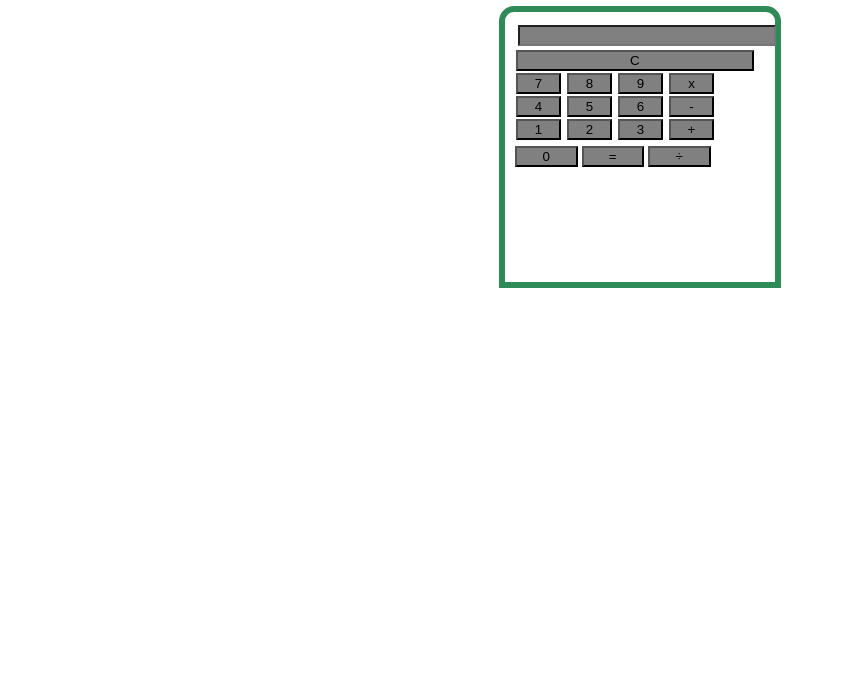
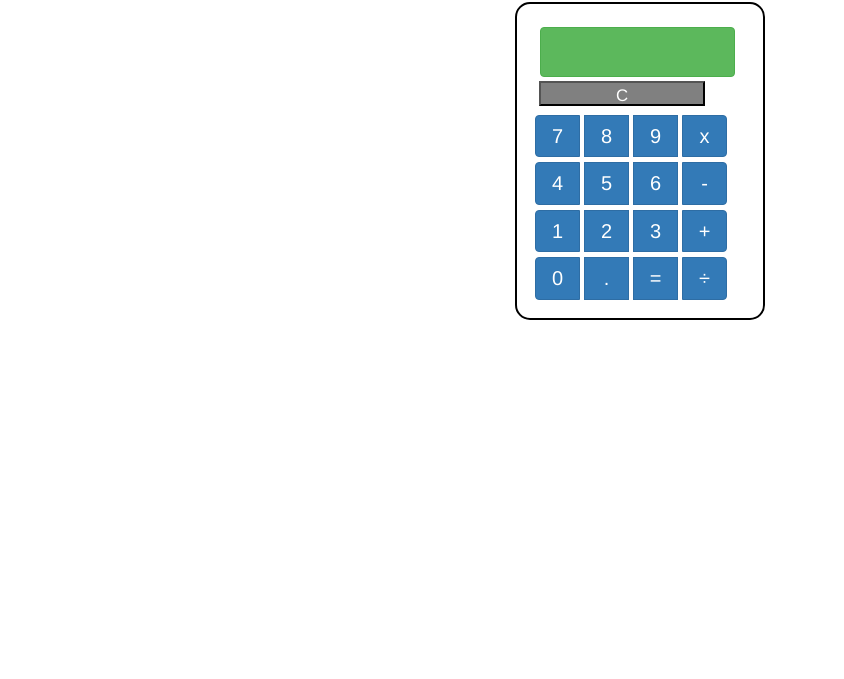
Before and after one commit to umairsadiq88/JS-Class-Ptractice, a plain HTML site: page calculator/calculator.html in a window 1280 px wide. Shown: the part 121-800 px from the top of the page, without its empty margins (0-844 px from the left). Drawn offline with nearby package versions, Linux system fonts and the light colour scheme.

Commit message:
add bootstrap library

```diff
--- a/calculator/calculator.html
+++ b/calculator/calculator.html
@@ -5,6 +5,7 @@
     <meta charset="UTF-8">
     <meta name="viewport" content="width=device-width, initial-scale=1.0">
     <link rel="stylesheet" href="style.css">
+    <link rel="stylesheet" href="https://maxcdn.bootstrapcdn.com/bootstrap/3.4.1/css/bootstrap.min.css">
     <title>Calculator || make by UMAIR SADIQ</title>
 </head>
 
@@ -14,33 +15,34 @@
 
     <div class="main">
         <div>
-            <input id="result" class="result" type="text">
+            <input id="result" class="btn btn-success" type="text">
         </div>
-        <div>
+        <div btn-group>
             <button class="clear-btn" onclick="clearResult()">C</button>
         </div>
-        <div>
-            <button class="btn" onclick="getNumber('7')">7</button>
-            <button class="btn" onclick="getNumber('8')">8</button>
-            <button class="btn" onclick="getNumber('9')">9</button>
-            <button class="btn" onclick="getNumber('*')">x</button>
+        <div class="btn-group">
+            <button type="button" class="btn btn-primary" onclick="getNumber('7')">7</button>
+            <button type="button" class="btn btn-primary" onclick="getNumber('8')">8</button>
+            <button type="button" class="btn btn-primary" onclick="getNumber('9')">9</button>
+            <button type="button" class="btn btn-primary" onclick="getNumber('*')">x</button>
         </div>
-        <div>
-            <button class="btn" onclick="getNumber('4')">4</button>
-            <button class="btn" onclick="getNumber('5')">5</button>
-            <button class="btn" onclick="getNumber('6')">6</button>
-            <button class="btn" onclick="getNumber('-')">-</button>
+        <div class="btn-group">
+            <button type="button" class="btn btn-primary" onclick="getNumber('4')">4</button>
+            <button type="button" class="btn btn-primary" onclick="getNumber('5')">5</button>
+            <button type="button" class="btn btn-primary" onclick="getNumber('6')">6</button>
+            <button type="button" class="btn btn-primary" onclick="getNumber('-')">-</button>
         </div>
-        <div>
-            <button class="btn" onclick="getNumber('1')">1</button>
-            <button class="btn" onclick="getNumber('2')">2</button>
-            <button class="btn" onclick="getNumber('3')">3</button>
-            <button class="btn" onclick="getNumber('+')">+</button>
+        <div class="btn-group">
+            <button type="button" class="btn btn-primary" onclick="getNumber('1')">1</button>
+            <button type="button" class="btn btn-primary" onclick="getNumber('2')">2</button>
+            <button type="button" class="btn btn-primary" onclick="getNumber('3')">3</button>
+            <button type="button" class="btn btn-primary" onclick="getNumber('+')">+</button>
         </div>
-        <div>
-            <button class="halfbtn" onclick="getNumber('0')">0</button>
-            <button class="halfbtn" onclick="getResult()">=</button>
-            <button class="halfbtn" onclick="getNumber('/')">&divide;</button>
+        <div class="btn-group">
+            <button type="button" class="btn btn-primary" onclick="getNumber('0')">0</button>
+            <button type="button" class="btn btn-primary" onclick="getNumber('.')">.</button>
+            <button type="button" class="btn btn-primary" onclick="getResult()">=</button>
+            <button type="button" class="btn btn-primary" onclick="getNumber('/')">&divide;</button>
         </div>
     </div>
 
@@ -48,5 +50,6 @@
 
 </body>
 <script src="app.js"></script>
+<script src="https://maxcdn.bootstrapcdn.com/bootstrap/3.4.1/js/bootstrap.min.js"></script>
 
 </html>
--- a/calculator/style.css
+++ b/calculator/style.css
@@ -1,34 +1,52 @@
 .main{
-border: 6px solid seagreen;
-border-radius: 15px 15px 0px 0px;
+border: 2px solid black;
+border-radius: 15px 15px 15px 15px;
 width: 250px;
-height: 250px;
 margin: 0 auto;
-padding: 10px;
+padding: 18px;
+
 }
 
-.result{
-    width: 100%;
+/* .result{
+    width: 75%;
+    height: 30px;
     margin: 3px;
     background-color: grey;
     color: white;
+} */
+
+.btn-success {
+    width: 195px !important;
+    height: 50px !important;
+    font-size: 20px !important;
+}
+
+.btn-primary{
+font-size: 20px !important;
+
 }
 
 .clear-btn{
-    width: 95%;
-    margin-top: 10px;
+    width: 79%;
+    height: 25px;
+    margin-top: 15px;
     background-color:grey;
-    margin: 1px;
+    color: white;
+    margin: 4px;
+    font-size: larger;
 }
 
 .btn{
     background-color: grey;
     width: 45px;
-    margin: 1px;
+    margin: 5px;
+    padding: 5px;
+    font-size: larger;
 }
 
 .halfbtn{
     background-color: grey;
+    font-size: larger;
     width: 25%;
-    margin-top: 5px;
+    margin: 5px;
 }
```
